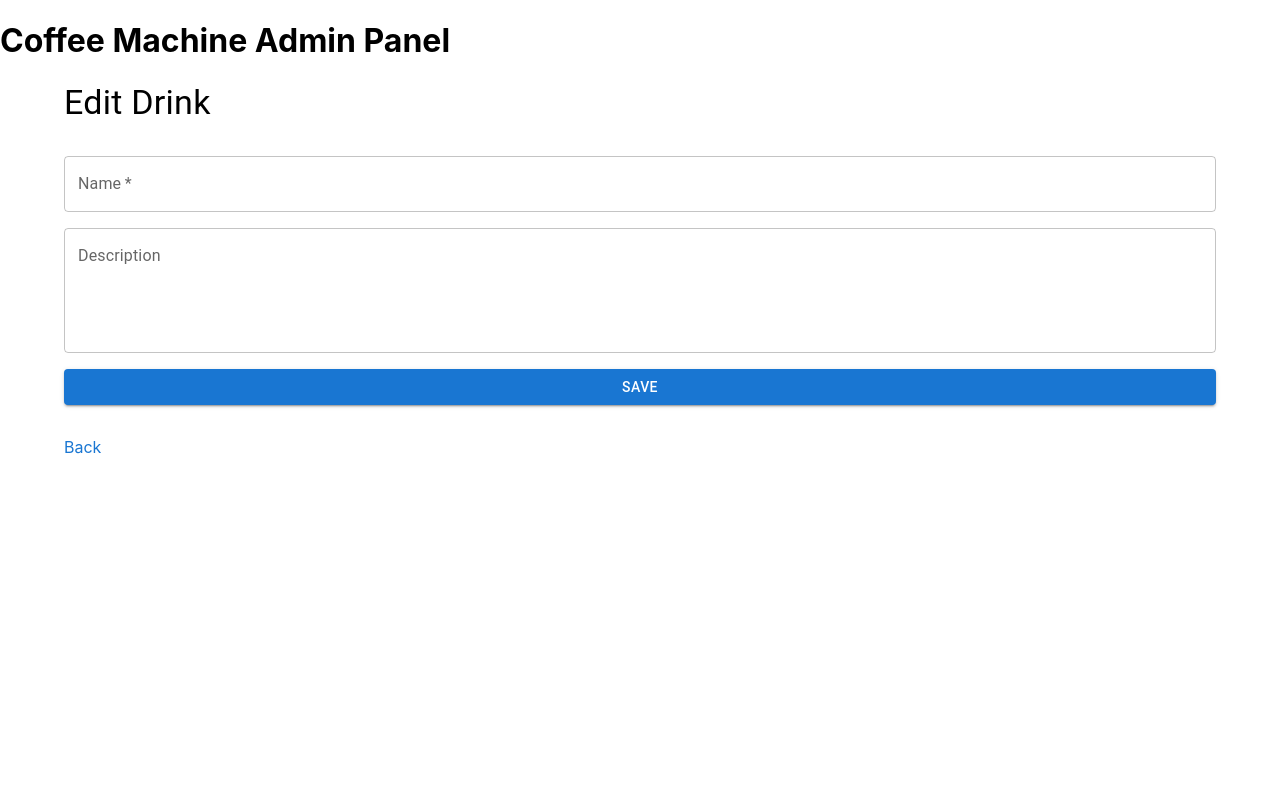
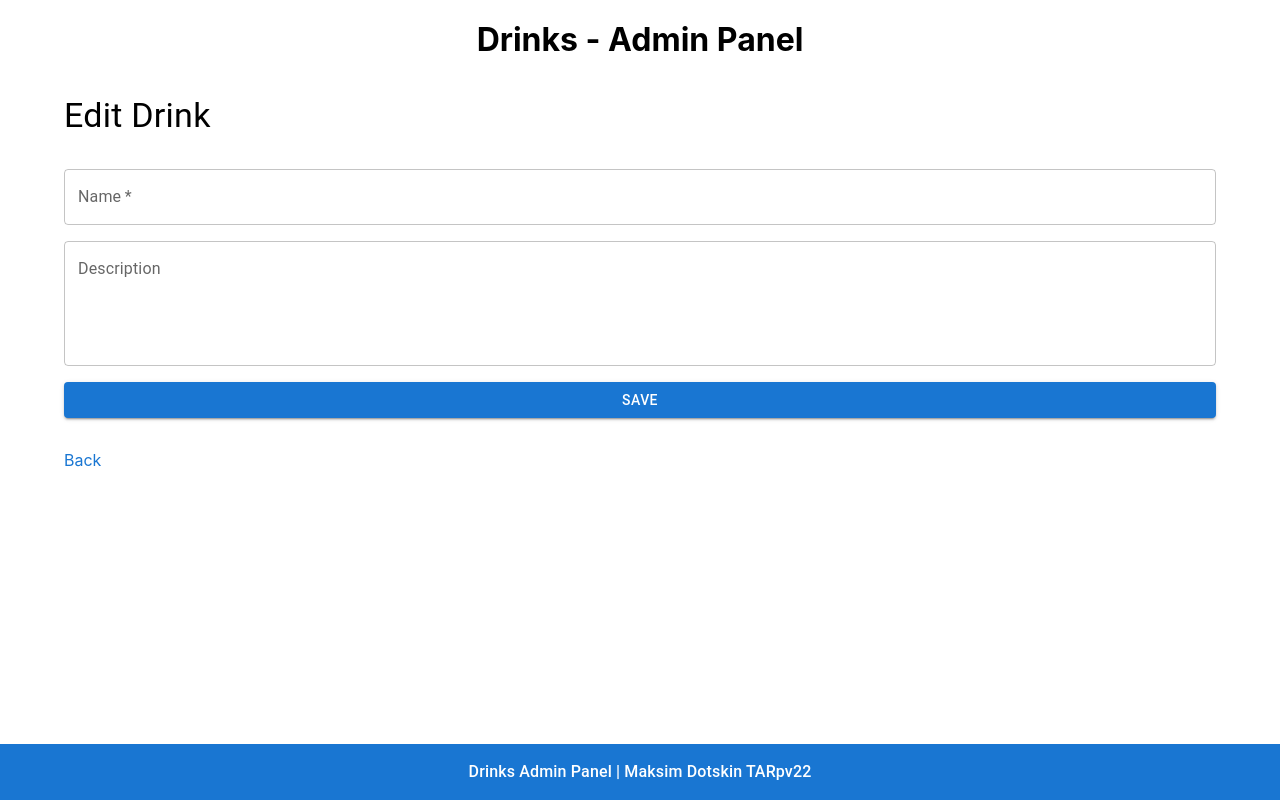
Before and after one commit to DotskinMaksim/coffee-machine-client, a React (Create React App) app: page /edit/1 in a window 1280 px wide. Built offline with nearby package versions, Linux system fonts and the light colour scheme; no server answers.

Commit message:
Add layout(footer, titles, header)

```diff
--- a/src/App.js
+++ b/src/App.js
@@ -3,19 +3,21 @@ import { BrowserRouter as Router, Route, Routes } from "react-router-dom";
 import DrinksList from "./components/DrinksList";
 import CreateDrink from "./components/CreateDrink";
 import EditDrink from "./components/EditDrink";
+import Footer from "./components/Footer";
 
 function App() {
   return (
-    <Router>
-      <div>
-        <h1>Coffee Machine Admin Panel</h1>
-        <Routes>
-          <Route path="/" element={<DrinksList />} />
-          <Route path="/create" element={<CreateDrink />} />
-          <Route path="/edit/:id" element={<EditDrink />} />
-        </Routes>
-      </div>
-    </Router>
+   <Router>
+       <div style={{display: "flex", flexDirection: "column", minHeight: "100vh"}}>
+           <h1 style={{textAlign: "center", margin: "20px 0"}}>Drinks - Admin Panel</h1>
+           <Routes>
+               <Route path="/" element={<DrinksList/>}/>
+               <Route path="/create" element={<CreateDrink/>}/>
+               <Route path="/edit/:id" element={<EditDrink/>}/>
+           </Routes>
+           <Footer/>
+       </div>
+   </Router>
   );
 }
 
--- a/src/components/CreateDrink.js
+++ b/src/components/CreateDrink.js
@@ -16,6 +16,7 @@ const CreateDrink = () => {
   const [description, setDescription] = useState("");
   const [image, setImage] = useState(null);
   const navigate = useNavigate();
+  document.title = "Admin Panel - Create Drink";
 
   const handleSubmit = (e) => {
     e.preventDefault();
--- a/src/components/DrinksList.js
+++ b/src/components/DrinksList.js
@@ -16,6 +16,7 @@ const DrinksList = () => {
   const [drinks, setDrinks] = useState([]);
 
   useEffect(() => {
+      document.title = "Admin Panel - Drinks List";
     axios
       .get("https://localhost:7198/api/Drinks")
       .then((response) => setDrinks(response.data))
--- a/src/components/EditDrink.js
+++ b/src/components/EditDrink.js
@@ -14,6 +14,7 @@ const EditDrink = () => {
   const [name, setName] = useState("");
   const [description, setDescription] = useState("");
   const navigate = useNavigate();
+  document.title = "Admin Panel - Edit Drink";
 
   useEffect(() => {
     axios
--- /dev/null
+++ b/src/components/Footer.js
@@ -0,0 +1,23 @@
+import React from "react";
+import { Box, Typography } from "@mui/material";
+
+const Footer = () => {
+  return (
+    <Box
+      component="footer"
+      sx={{
+        backgroundColor: "#1976d2",
+        color: "#fff",
+        py: 2,
+        textAlign: "center",
+        mt: "auto",
+      }}
+    >
+      <Typography variant="body1" sx={{ fontWeight: 500 }}>
+        Drinks Admin Panel | Maksim Dotskin TARpv22
+      </Typography>
+    </Box>
+  );
+};
+
+export default Footer;
```
